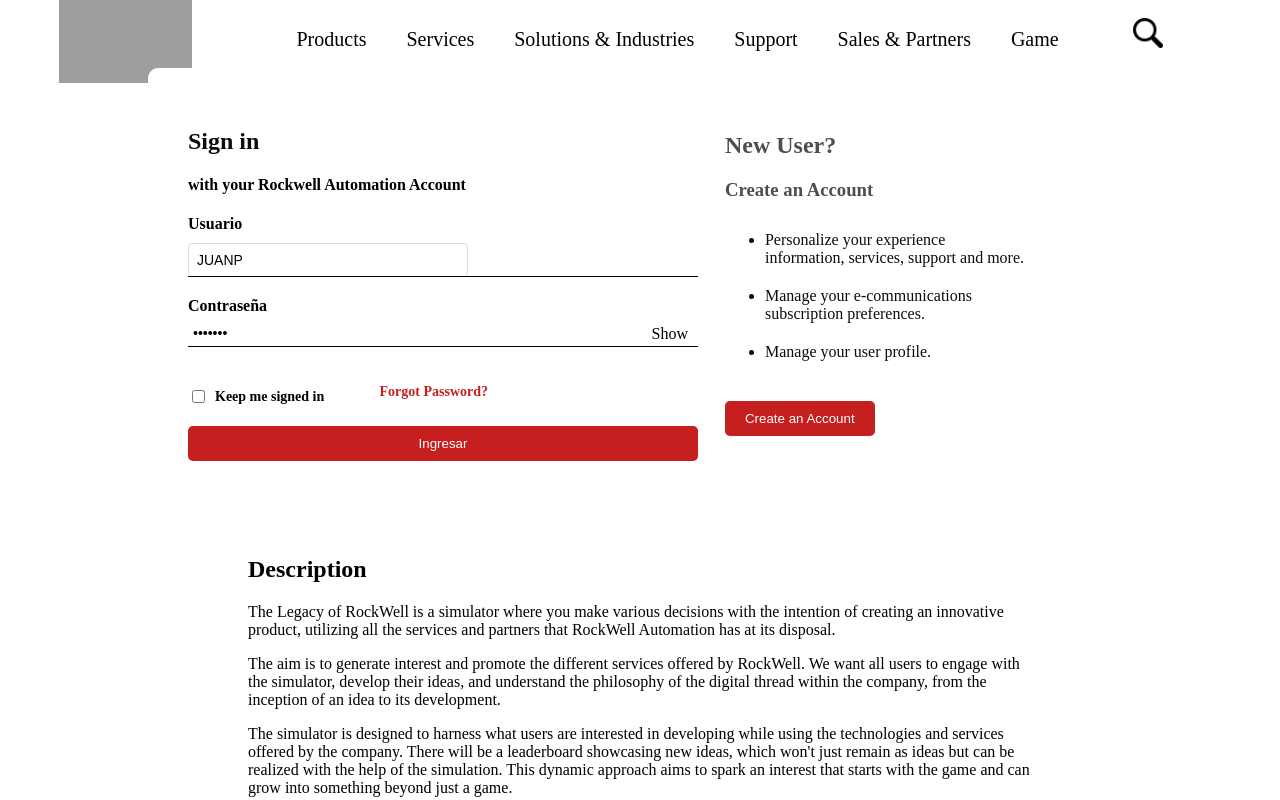
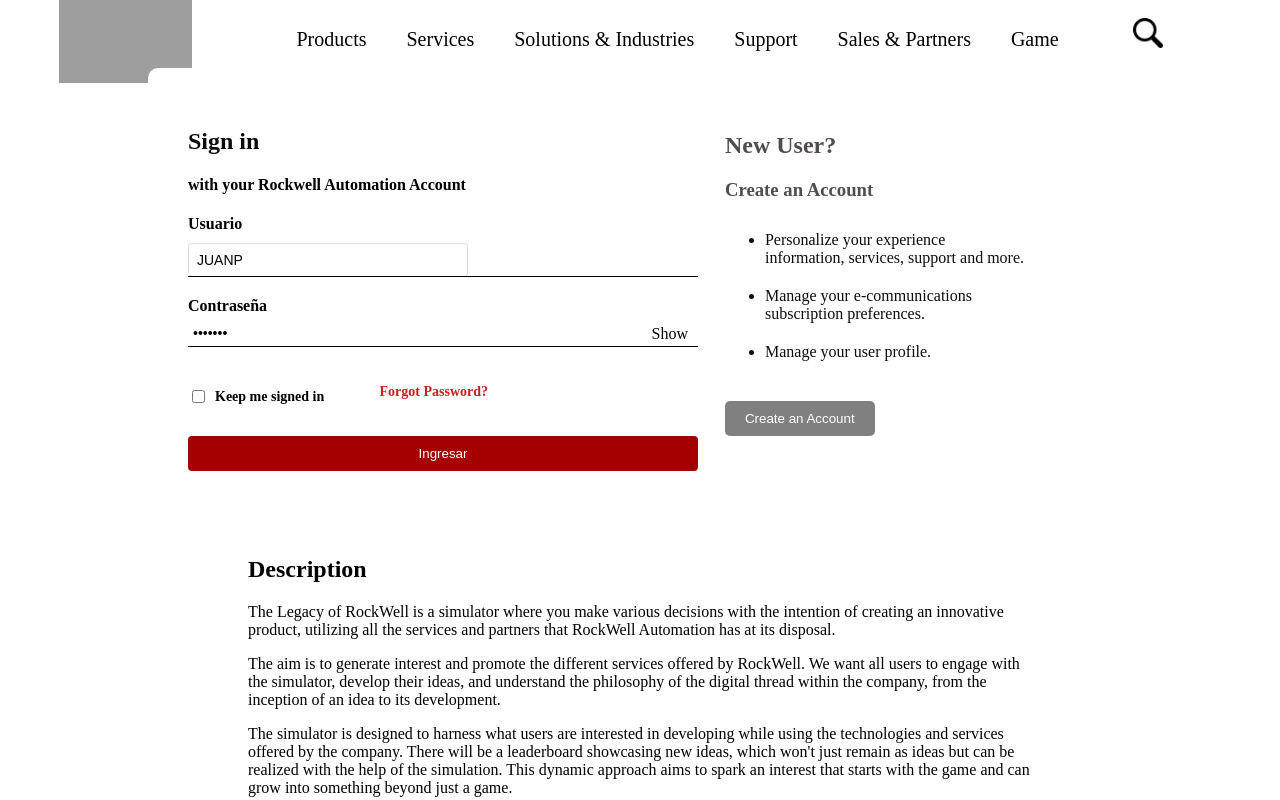
Before and after one commit to Spring1077/Life-Developers, a Next.js app in the folder frontend/: page /Login in a window 1280 px wide. In both pictures the pointer is over the button "Create an Account". Built offline with nearby package versions, Linux system fonts and the light colour scheme; grey boxes are pictures that could not be loaded.

Commit message:
Update globals.css

```diff
--- a/frontend/src/styles/globals.css
+++ b/frontend/src/styles/globals.css
@@ -349,13 +349,7 @@
 }
 
 .register-box .button-group button:hover {
-  padding: 10px 20px;
-  border: none;
-  border-radius: 5px;
-  background-color: rgb(198, 31, 31);
-  width: auto;
-  padding: 10px 20px;
-  margin-top: 20px;
+  background-color: grey;
 }
 .container {
   width: 800px;
@@ -439,6 +433,20 @@
 }
 
 button[type="button"]:hover {
+  background-color: #870000;
+}
+
+button[type="submit"] {
+  background-color: #a40000;
+  color: white;
+  border: none;
+  padding: 10px 20px;
+  border-radius: 4px;
+  margin-top: 10px;
+  cursor: pointer;
+}
+
+button[type="submit"]:hover {
   background-color: #870000;
 }
 
```
